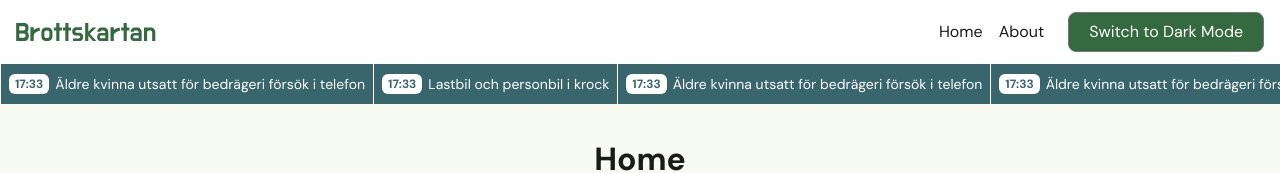
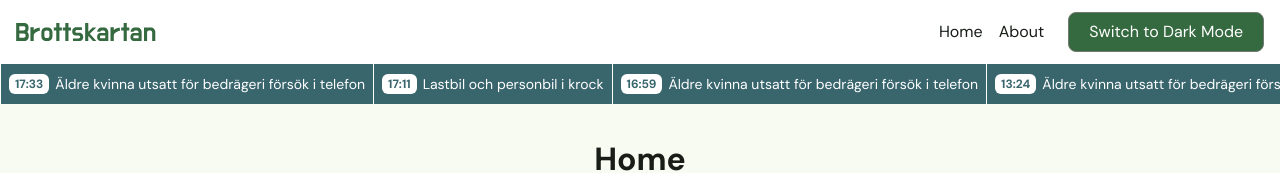
Before and after one commit to jalvarson/brottskarta-frontend, a Vue app: page / in a window 1280 px wide. Shown: the top 173 px of the page. Built offline with nearby package versions, Linux system fonts and the light colour scheme; the HTML template or start-up script is replaced by a standard one.

Commit message:
Update FlashBanner component to use anchor tags for items and improve overflow handling

```diff
--- a/src/components/FlashBanner.vue
+++ b/src/components/FlashBanner.vue
@@ -2,30 +2,30 @@
 
 <template>
   <div class="flash-banner">
-    <div class="flash-banner__item">
+    <a class="flash-banner__item">
       <div class="flash-banner__item-timestamp">17:33</div>
       <div class="flash-banner__item-title">Äldre kvinna utsatt för bedrägeri försök i telefon</div>
-    </div>
-    <div class="flash-banner__item">
-      <div class="flash-banner__item-timestamp">17:33</div>
+    </a>
+    <a class="flash-banner__item">
+      <div class="flash-banner__item-timestamp">17:11</div>
       <div class="flash-banner__item-title">Lastbil och personbil i krock</div>
-    </div>
-    <div class="flash-banner__item">
-      <div class="flash-banner__item-timestamp">17:33</div>
+    </a>
+    <a class="flash-banner__item">
+      <div class="flash-banner__item-timestamp">16:59</div>
       <div class="flash-banner__item-title">Äldre kvinna utsatt för bedrägeri försök i telefon</div>
-    </div>
-    <div class="flash-banner__item">
-      <div class="flash-banner__item-timestamp">17:33</div>
+    </a>
+    <a class="flash-banner__item">
+      <div class="flash-banner__item-timestamp">13:24</div>
       <div class="flash-banner__item-title">Äldre kvinna utsatt för bedrägeri försök i telefon</div>
-    </div>
-    <div class="flash-banner__item">
-      <div class="flash-banner__item-timestamp">17:33</div>
+    </a>
+    <a class="flash-banner__item">
+      <div class="flash-banner__item-timestamp">12:56</div>
       <div class="flash-banner__item-title">This is the content of the flash banner</div>
-    </div>
-    <div class="flash-banner__item">
-      <div class="flash-banner__item-timestamp">17:33</div>
+    </a>
+    <a class="flash-banner__item">
+      <div class="flash-banner__item-timestamp">09:02</div>
       <div class="flash-banner__item-title">This is the content of the flash banner</div>
-    </div>
+    </a>
   </div>
 </template>
 
@@ -37,7 +37,7 @@
   background-color: $tertiary;
   cursor: pointer;
   white-space: nowrap;
-  overflow: hidden;
+  overflow: auto;
 
   &__item {
     display: inline-flex;
@@ -61,6 +61,9 @@
       white-space: nowrap;
       overflow: hidden;
       text-overflow: ellipsis;
+      &:hover {
+        text-decoration: underline;
+      }
     }
   }
 }
```
